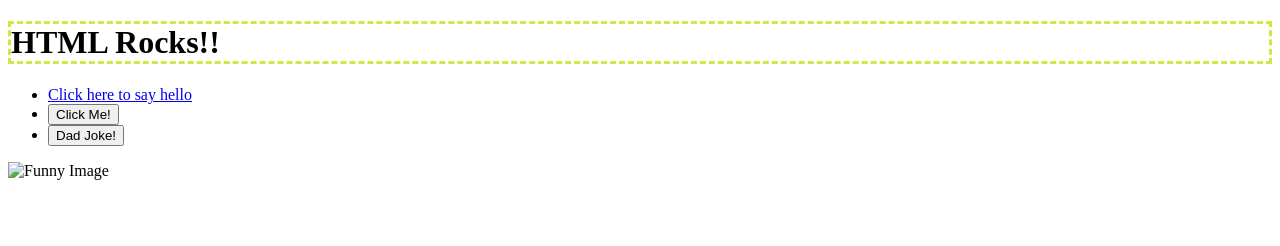
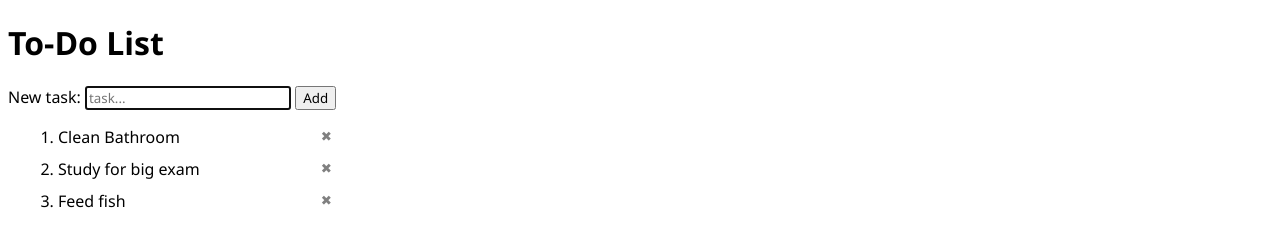
Before and after one commit to DakotahMW/11.03-Lab---JavaScript-in-the-Browser-Part-2, a website: page index.html in a window 1280 px wide. Drawn offline with Linux system fonts and the light colour scheme; files that its build step writes are made by us from their sources.

Commit message:
completed

```diff
--- a/index.html
+++ b/index.html
@@ -3,23 +3,27 @@
 
 <head>
   <meta charset="utf-8">
-  <title>CS208 - Starter Code (UPDATE ME)!</title>
+  <title>Tasks List</title>
   <meta name="description" content="">
   <meta name="viewport" content="width=device-width, initial-scale=1">
   <link rel="stylesheet" href="style.css">
 </head>
 
 <body>
-  <h1>HTML Rocks!!</h1>
-  <ul>
-  <li><a href="/hello">Click here to say hello</a></li>
-  <li><button id="hello-link">Click Me!</button></li>
-  <li><button id="joke-button">Dad Joke!</button></li>
-  <script src="script.js"></script>
-  </ul>
-  <img src="funny.png" alt="Funny Image" width="300" height="200">
+  <h1>To-Do List</h1>
+  <div><p>New task:
+    <input type="text" id="task-text" placeholder="task..." autofocus>
+    <input type="button" value="Add" id="add-btn">
+  </p>
+</div>
 
-  <h2 id="joke-display"></h2>
+<ol id="list">
+  <li><span class="task-text">Clean Bathroom</span><button class="done-btn">&#10006;</button></li>
+  <li><span class="task-text">Study for big exam</span><button class="done-btn">&#10006;</button></li>
+  <li><span class="task-text">Feed fish</span><button class="done-btn">&#10006;</button></li>
+</ol>
+
+<script src="script.js" defer></script>
 </body>
 
 </html>
```
Also changed, not shown: dist/funny.png (deleted), dist/script.js, dist/style.css, 1 other file.
